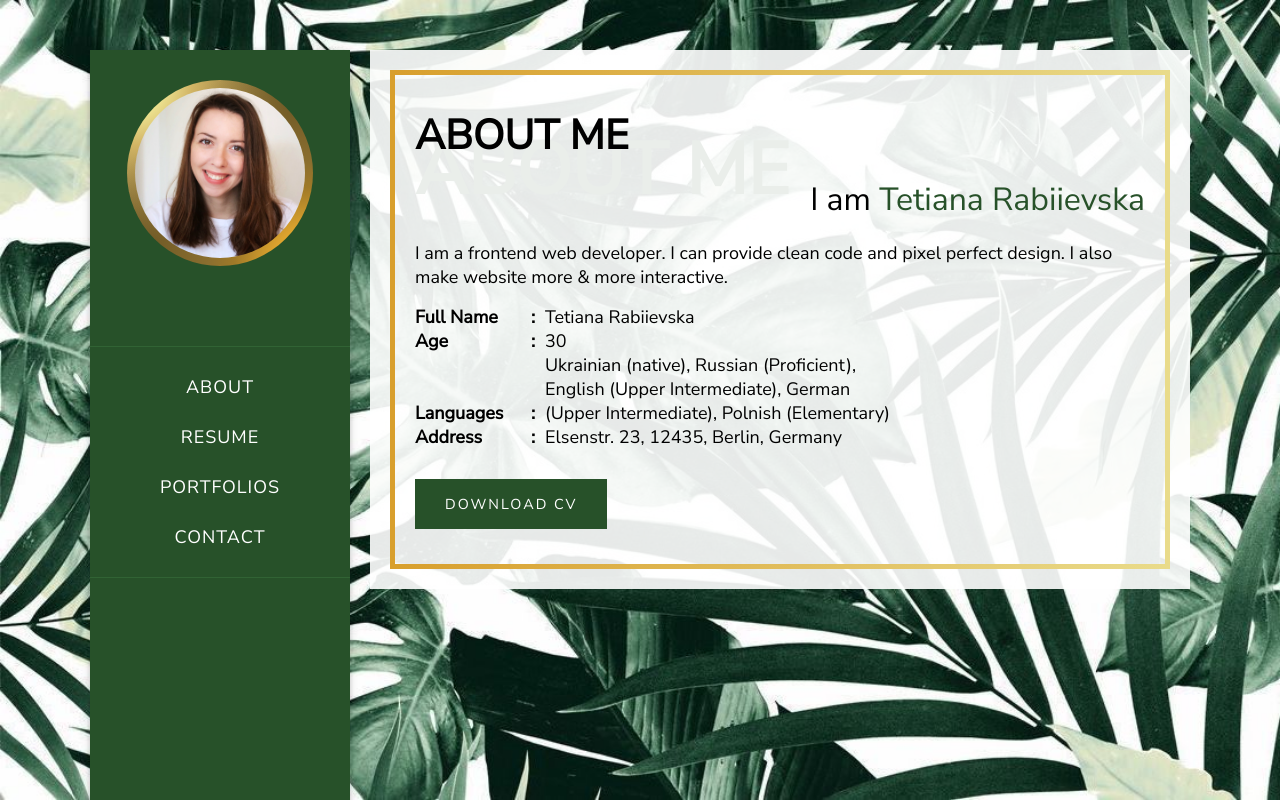
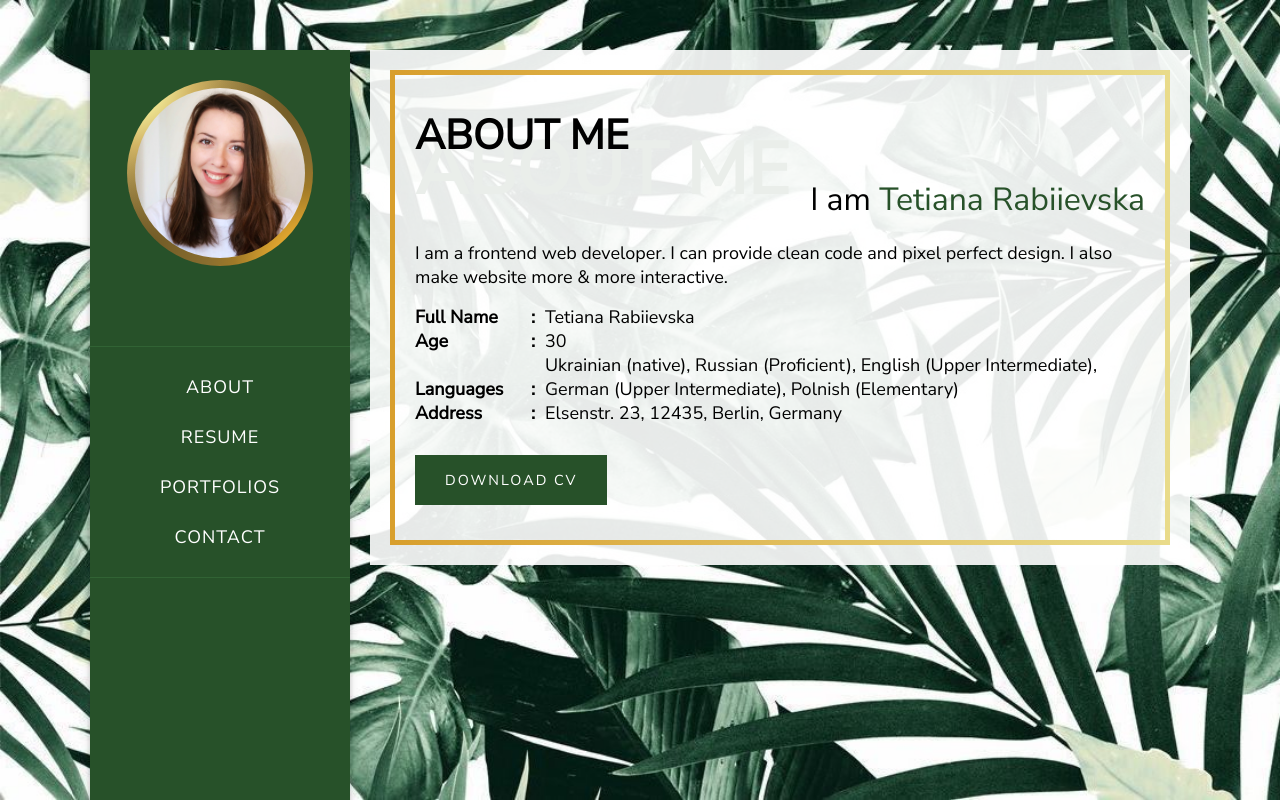
Before and after one commit to atranarta/portfolio, a React (Create React App) app: page / in a window 1280 px wide. Built offline with nearby package versions, Linux system fonts and the light colour scheme.

Commit message:
Small style fixes

```diff
--- a/src/App.css
+++ b/src/App.css
@@ -49,14 +49,6 @@ body {
   background-size: cover;
   background-repeat: repeat;
   position: relative;
-}
-body::before {
-  content: "";
-  position: absolute;
-  display: block;
-  width: 100%;
-  height: 100%;
-  z-index: -1;
 }
 
 #wrapper {
@@ -207,7 +199,7 @@ body::before {
 }
 #wrapper main .border .component ul li span {
   display: inline-block;
-  width: 360px;
+  width: 600px;
 }
 #wrapper main a.btn {
   margin-top: 30px;
--- a/src/App.scss
+++ b/src/App.scss
@@ -54,21 +54,9 @@ img {
 
 body {
   background-image: url(../src/img/b5c6655359940e111d0dc791dea0b859.jpg);
-  //background-image: url(../src/img/iphone-wallpaper-24.jpg);
-  //background-image: url(../src/img/iphone-wallpaper-12.jpg);
   background-size: cover;
   background-repeat: repeat;
   position: relative;
-
-  &::before {
-    content: '';
-    position: absolute;
-    display: block;
-    width: 100%;
-    height: 100%;
-    //background: rgba(255, 255, 255, 0.15);
-    z-index: -1;
-  }
 }
 
 #wrapper {
@@ -241,7 +229,7 @@ body {
 
             span {
               display: inline-block;
-              width: 360px;
+              width: 600px;
             }
           }
         }
```
Also changed, not shown: 1 other file (tests, documents, lock files or other folders).
